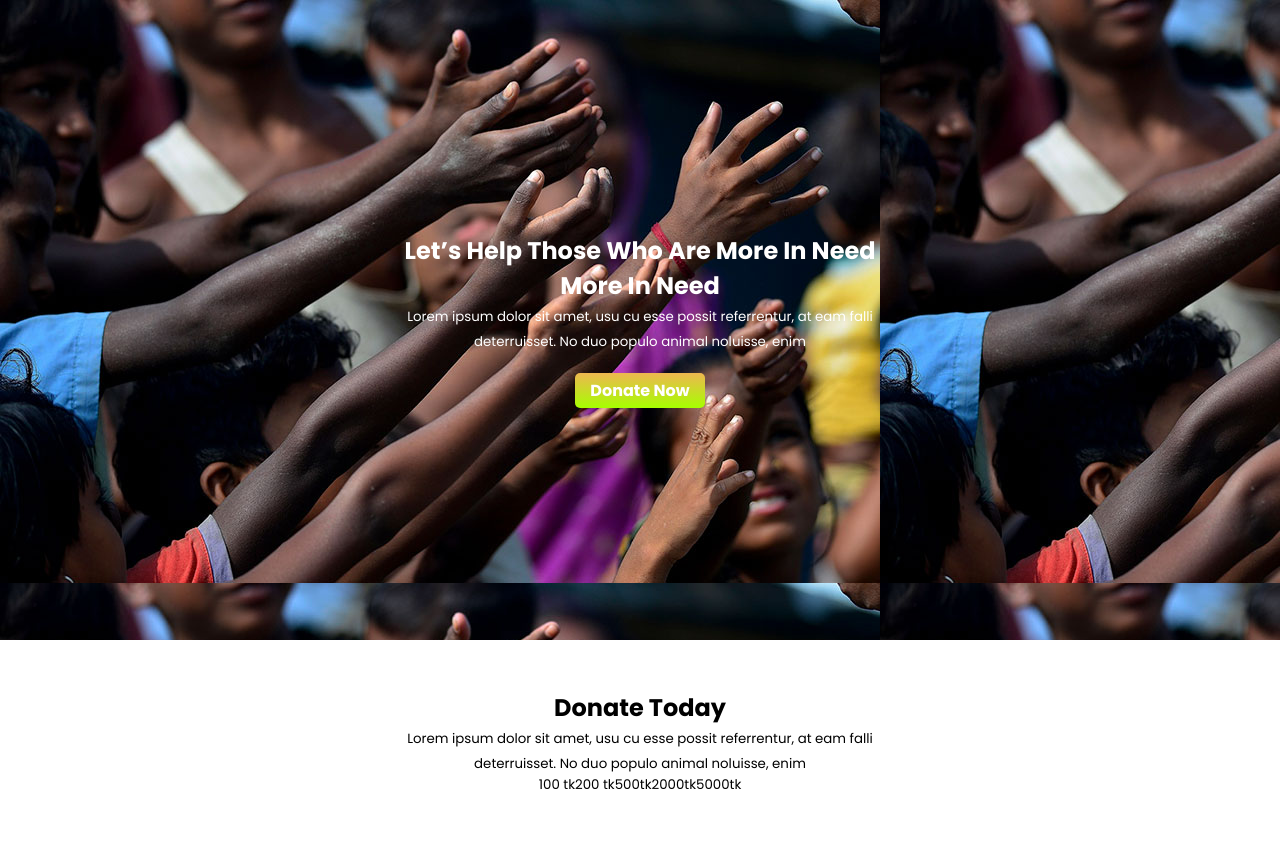
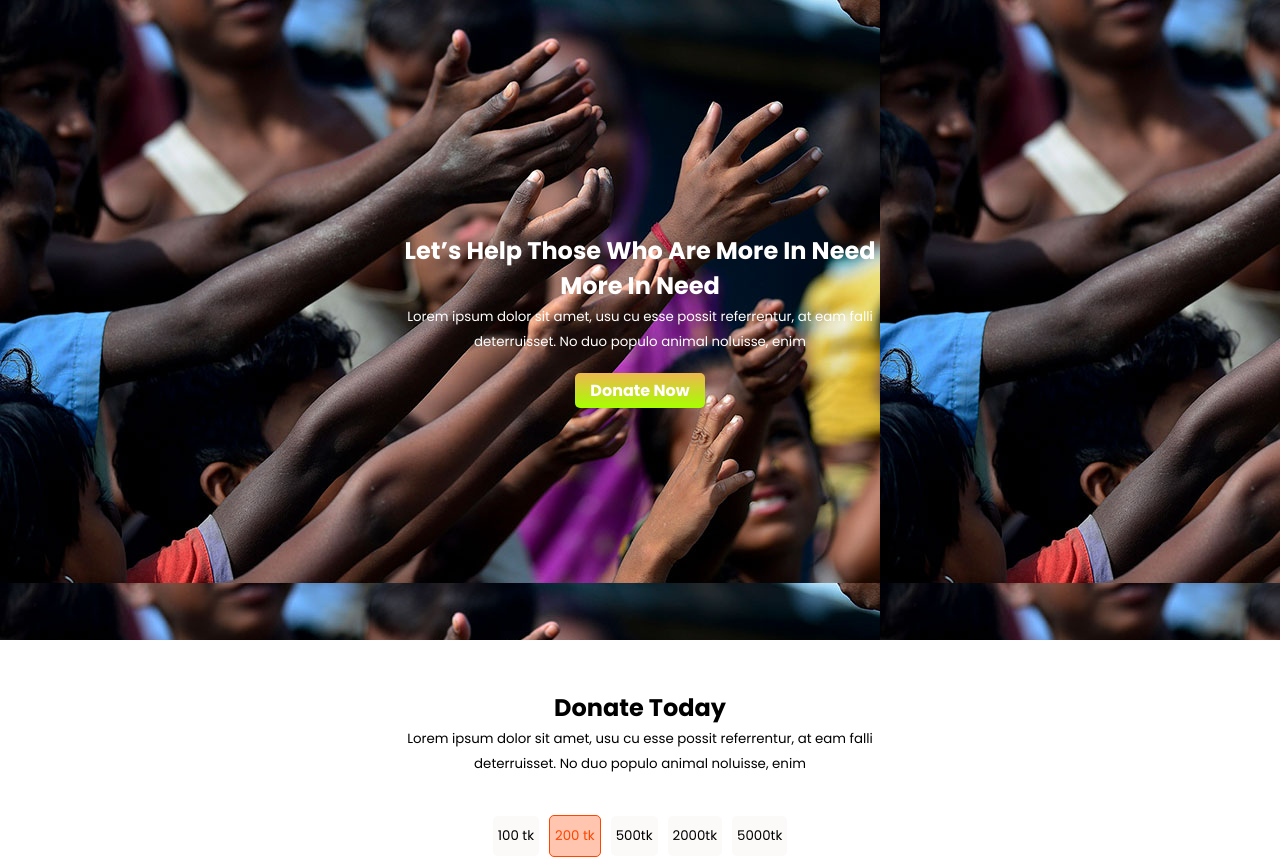
Before and after one commit to ImtiazNiloy/donate-today, a plain HTML site: page index.html in a window 1280 px wide. Before the commit the page ends 800 px from the top, so only its background shows below. Drawn offline with Linux system fonts and the light colour scheme.

Commit message:
again-added

```diff
--- a/index.html
+++ b/index.html
@@ -35,21 +35,21 @@
         </div>
     </section>
     <section class="tk">
-        <div>
+        <div class="tk-position">
             <p>100 tk</p>
         </div>
-        <div>
+        <div class="tk-position extra-color">
             <p>200 tk</p>
         </div>
-        <div>
+        <div class="tk-position">
             <p>
                 500tk
             </p>
         </div>
-        <div>
+        <div class="tk-position">
             <p>2000tk</p>
         </div>
-        <div>
+        <div class="tk-position">
             5000tk
         </div>
     </section>
--- a/style.css
+++ b/style.css
@@ -60,3 +60,22 @@ body {
     align-items: center;
     justify-content: center;
 }
+
+.tk-position {
+    background-color: rgb(252, 249, 249);
+    margin-top: 40px;
+    margin-left: 5px;
+    margin-bottom: 5px;
+    margin-right: 5px;
+    border-radius: 5px;
+    padding-top: 10px;
+    padding-left: 5px;
+    padding-bottom: 10px;
+    padding-right: 5px;
+}
+
+.extra-color {
+    background-color: rgb(255, 197, 175);
+    color: orangered;
+    border: 1.5px solid orangered;
+}
```
